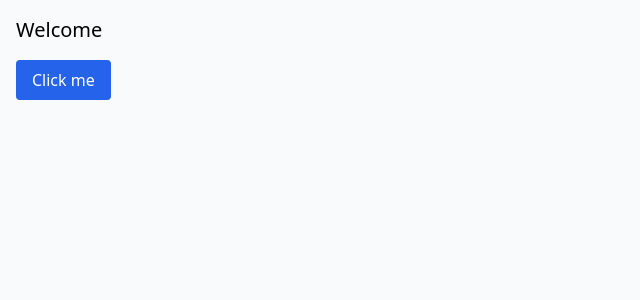
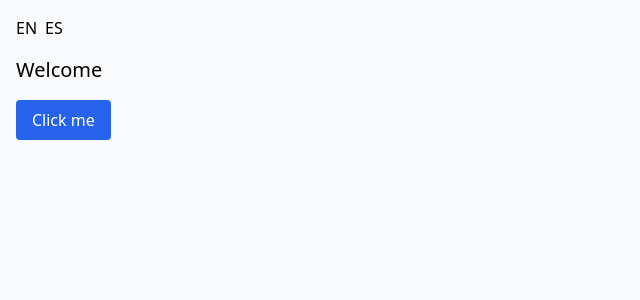
Before and after one commit to LafyOjo/Tenancy-Application, a Next.js app in the folder apps/web/: page / in a window 1280 px wide. Shown: the top 300 px of the page, without its empty margins (0-640 px from the left). Built offline with nearby package versions, Linux system fonts and the light colour scheme.

Commit message:
feat: add language switcher and format helpers

```diff
--- a/apps/web/app/invoices/[id]/shares/page.tsx
+++ b/apps/web/app/invoices/[id]/shares/page.tsx
@@ -1,37 +1,35 @@
-'use client';
+import i18n from '@/i18n';
+import { formatCurrency } from '@/lib/format';
+import { headers } from 'next/headers';
 
-import { useEffect, useState } from 'react';
-import { useParams } from 'next/navigation';
+interface Share {
+  membershipId: string;
+  amount: number;
+  currency?: string;
+}
 
-export default function InvoiceSharesPage() {
-  const params = useParams();
-  const id = (params as any).id as string;
+export default async function InvoiceSharesPage({ params }: { params: { id: string } }) {
   const apiUrl = process.env.NEXT_PUBLIC_API_URL || 'http://localhost:3001';
-  const [shares, setShares] = useState<any[]>([]);
+  const res = await fetch(`${apiUrl}/invoices/${params.id}/shares`);
+  const shares: Share[] = await res.json();
 
-  useEffect(() => {
-    const fetchShares = async () => {
-      const res = await fetch(`${apiUrl}/invoices/${id}/shares`);
-      const data = await res.json();
-      setShares(data);
-    };
-    fetchShares();
-  }, [id]);
+  const locale = headers().get('accept-language')?.split(',')[0] || 'en-US';
+  const t = i18n.getFixedT(locale, 'invoices');
 
   return (
     <div className="space-y-4">
       <table className="min-w-full text-sm">
         <thead>
           <tr>
-            <th>Member</th>
-            <th>Amount</th>
+            <th>{t('member')}</th>
+            <th>{t('amount')}</th>
           </tr>
         </thead>
         <tbody>
           {shares.map(share => (
             <tr key={share.membershipId}>
               <td>{share.membershipId}</td>
-              <td>{share.amount}</td>
+              <td>{formatCurrency(share.amount, share.currency || 'USD', locale)}</td>
             </tr>
           ))}
         </tbody>
--- a/apps/web/app/page.tsx
+++ b/apps/web/app/page.tsx
@@ -2,12 +2,14 @@
 
 import { useTranslation } from 'react-i18next';
 import { Button } from '@tenancy/ui';
+import LanguageSwitcher from '@/components/LanguageSwitcher';
 
 export default function Page() {
-  const { t } = useTranslation();
+  const { t } = useTranslation('common');
   return (
-    <main className="p-4">
-      <h1 className="text-xl mb-4">{t('welcome')}</h1>
+    <main className="p-4 space-y-4">
+      <LanguageSwitcher />
+      <h1 className="text-xl">{t('welcome')}</h1>
       <Button label={t('clickMe')} />
     </main>
   );
--- /dev/null
+++ b/apps/web/components/LanguageSwitcher.tsx
@@ -0,0 +1,22 @@
+'use client';
+
+import { useTranslation } from 'react-i18next';
+
+export default function LanguageSwitcher() {
+  const { i18n } = useTranslation();
+
+  const changeLanguage = (lng: string) => {
+    i18n.changeLanguage(lng);
+  };
+
+  return (
+    <div className="space-x-2">
+      <button onClick={() => changeLanguage('en')} disabled={i18n.language === 'en'}>
+        EN
+      </button>
+      <button onClick={() => changeLanguage('es')} disabled={i18n.language === 'es'}>
+        ES
+      </button>
+    </div>
+  );
+}
--- a/apps/web/i18n.ts
+++ b/apps/web/i18n.ts
@@ -2,14 +2,22 @@ import i18n from 'i18next';
 import { initReactI18next } from 'react-i18next';
 
 const resources = {
-  en: { translation: { welcome: 'Welcome', clickMe: 'Click me' } },
-  es: { translation: { welcome: 'Bienvenido', clickMe: 'Haga clic' } },
+  en: {
+    common: { welcome: 'Welcome', clickMe: 'Click me', language: 'Language' },
+    invoices: { member: 'Member', amount: 'Amount' },
+  },
+  es: {
+    common: { welcome: 'Bienvenido', clickMe: 'Haga clic', language: 'Idioma' },
+    invoices: { member: 'Miembro', amount: 'Cantidad' },
+  },
 };
 
 i18n.use(initReactI18next).init({
   resources,
   lng: 'en',
   fallbackLng: 'en',
+  ns: ['common', 'invoices'],
+  defaultNS: 'common',
   interpolation: { escapeValue: false },
 });
 
--- /dev/null
+++ b/apps/web/lib/format.ts
@@ -0,0 +1,20 @@
+export function formatCurrency(value: number, currency: string, locale = 'en-US') {
+  return new Intl.NumberFormat(locale, { style: 'currency', currency }).format(value);
+}
+
+export function formatNumber(
+  value: number,
+  locale = 'en-US',
+  options: Intl.NumberFormatOptions = {}
+) {
+  return new Intl.NumberFormat(locale, options).format(value);
+}
+
+export function formatDate(
+  date: string | number | Date,
+  locale = 'en-US',
+  timeZone = 'UTC',
+  options: Intl.DateTimeFormatOptions = {}
+) {
+  return new Intl.DateTimeFormat(locale, { timeZone, ...options }).format(new Date(date));
+}
```
